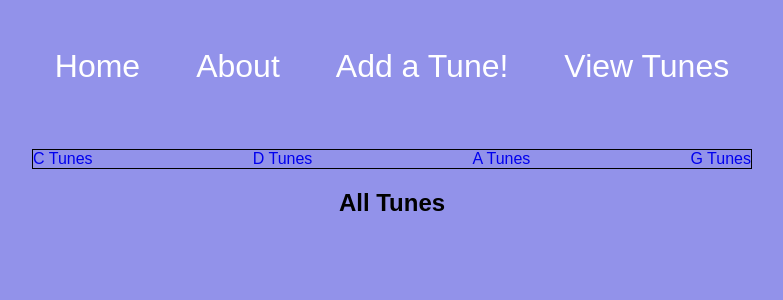
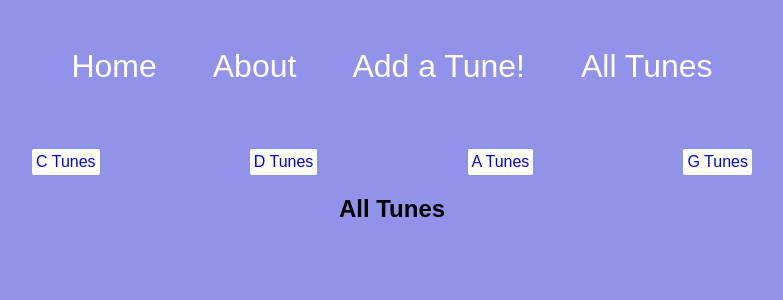
Before and after one commit to bcarpenter7/tune-collector, a Django app: page /tunes/ in a window 1280 px wide. Shown: the top 300 px of the page, without its empty margins (248-1031 px from the left). Run offline with Django 4.2, Linux system fonts and the light colour scheme; data that the repository does not hold is empty.

Commit message:
buttons for keys

```diff
--- a/main_app/static/css/style.css
+++ b/main_app/static/css/style.css
@@ -66,8 +66,14 @@ h2 {
     margin-top: 7vmin;
     display: flex;
     flex-direction: row;
-    border: 1px solid black;
+    /* border: 1px solid black; */
     justify-content: space-between;
+}
+
+#keyChange > a {
+    background-color: white;
+    border-radius: 2px;
+    padding: 4px;
 }
 
 #keyChange > * {
--- a/main_app/templates/base.html
+++ b/main_app/templates/base.html
@@ -13,7 +13,7 @@
     <a href="/">Home</a>
     <a href="{% url 'about' %}">About</a>
     <a href="{% url 'tunes_create' %}">Add a Tune!</a>
-    <a href="{% url 'index' %}">View Tunes</a>
+    <a href="{% url 'index' %}">All Tunes</a>
     </ul>
     </nav>
 
--- a/main_app/templates/tunes/index.html
+++ b/main_app/templates/tunes/index.html
@@ -5,6 +5,7 @@
   <a href="{% url 'index_d' %}">D Tunes</a>
   <a href="{% url 'index_a' %}">A Tunes</a>
   <a href="{% url 'index_g' %}">G Tunes</a>
+
 </div>
 <h2>{{title}} Tunes</h2>
 {% for tune in tunes %}
--- a/main_app/views.py
+++ b/main_app/views.py
@@ -19,32 +19,33 @@ def tunes_index(request):
     })
 
 def tunes_index_d(request):
-    tunes = Tune.objects.filter(key='D')
+    tunes = Tune.objects.filter(key='D').order_by('name')
     return render(request, 'tunes/index.html', {
         'tunes': tunes,
         'title': 'D'
     })
 
 def tunes_index_a(request):
-    tunes = Tune.objects.filter(key='A')
+    tunes = Tune.objects.filter(key='A').order_by('name')
     return render(request, 'tunes/index.html', {
         'tunes': tunes,
         'title': 'A'
     })
 
 def tunes_index_g(request):
-    tunes = Tune.objects.filter(key='G')
+    tunes = Tune.objects.filter(key='G').order_by('name')
     return render(request, 'tunes/index.html', {
         'tunes': tunes,
         'title': 'G'
     })
 
 def tunes_index_c(request):
-    tunes = Tune.objects.filter(key='C')
+    tunes = Tune.objects.filter(key='C').order_by('name')
     return render(request, 'tunes/index.html', {
         'tunes': tunes,
         'title': 'C'
     })
+
 
 def tunes_detail(request, tune_id):
     tune = Tune.objects.get(id=tune_id)
```
